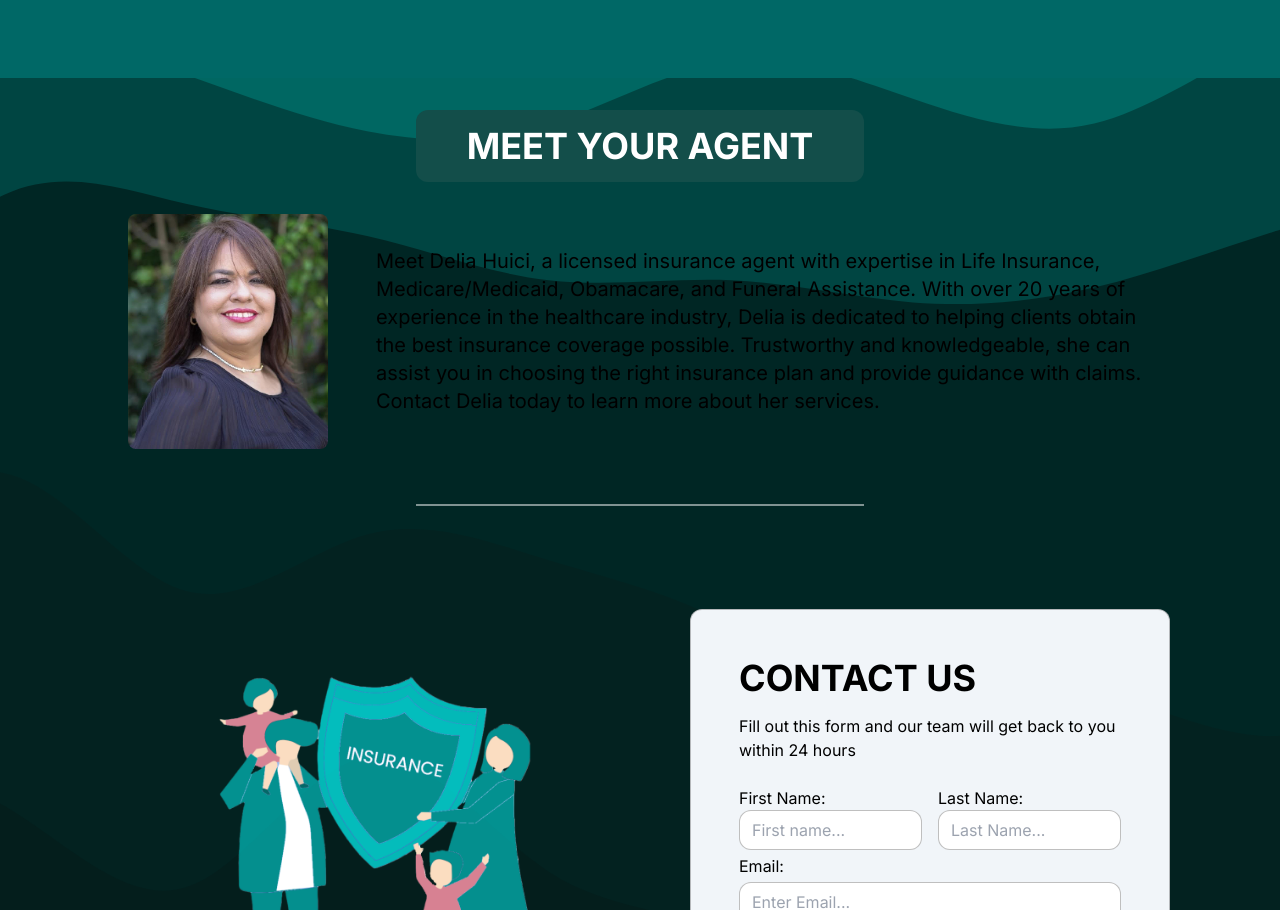
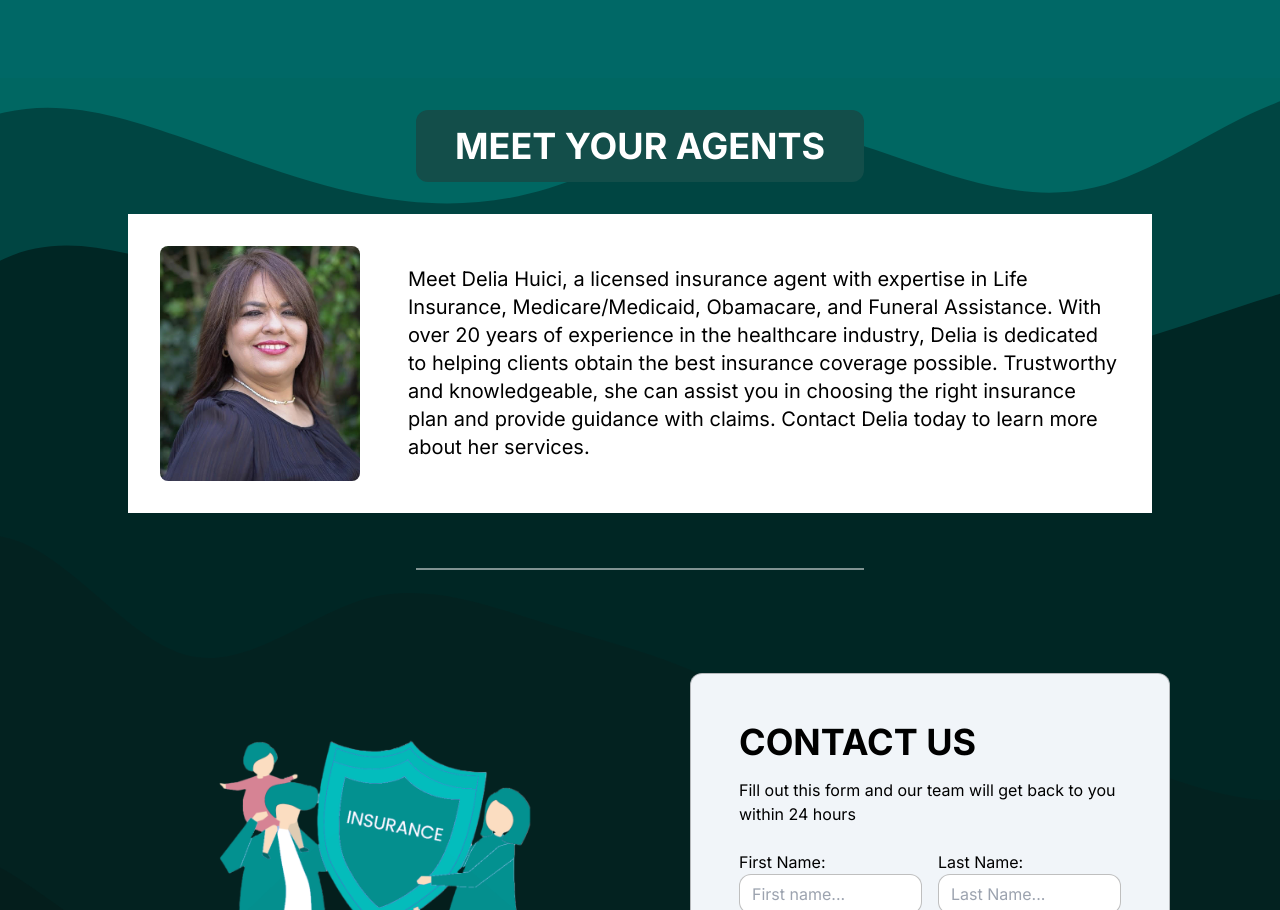
Before and after one commit to ballinyouup/leainsurance, a Next.js app: page / in a window 1280 px wide. Shown: the part 1727-2637 px from the top of the page. Built offline with nearby package versions, Linux system fonts and the light colour scheme.

Commit message:
added bg and text change

```diff
--- a/app/components/Home/AboutSection/AboutSection.tsx
+++ b/app/components/Home/AboutSection/AboutSection.tsx
@@ -4,9 +4,9 @@ const AboutSection = () => {
 	return (
 		<section className="flex w-full flex-col items-center justify-center gap-8 px-5 pt-8 lg:p-8">
 			<span className="z-10 w-full max-w-md rounded-xl bg-teal-900 p-4 text-center text-4xl font-bold uppercase text-white">
-				Meet your Agent
+				Meet your Agents
 			</span>
-			<div className="z-10 flex w-full max-w-5xl flex-col items-center gap-12 lg:flex-row">
+			<div className="z-10 flex w-full max-w-5xl flex-col items-center gap-12 bg-white p-8 lg:flex-row">
 				<Image
 					src={"/delia.jpg"}
 					alt={"Delia Huici Picture"}
@@ -14,7 +14,7 @@ const AboutSection = () => {
 					height={200}
 					className="rounded-lg"
 				/>
-				<span className="max-w-md text-xl lg:w-192 lg:max-w-none">
+				<span className="max-w-md text-xl text-black lg:w-192 lg:max-w-none">
 					Meet Delia Huici, a licensed insurance agent with expertise in Life
 					Insurance, Medicare/Medicaid, Obamacare, and Funeral Assistance. With
 					over 20 years of experience in the healthcare industry, Delia is
```
